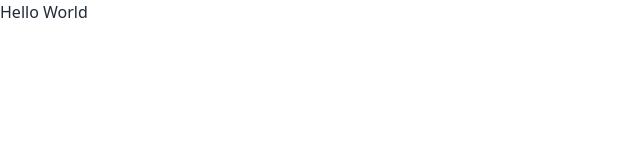
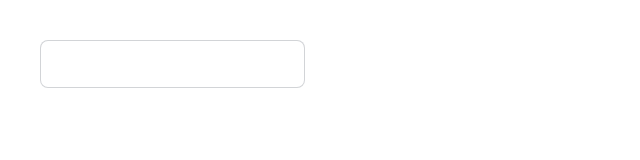
Before and after one commit to howard-tzw/vue-starter, a Vue app: page / in a window 1280 px wide. Shown: the top 160 px of the page, without its empty margins (0-640 px from the left). Built offline with nearby package versions, Linux system fonts and the light colour scheme.

Commit message:
dev: defineModel

```diff
--- a/src/App.vue
+++ b/src/App.vue
@@ -1,5 +1,5 @@
 <template>
-	<div class="min-h-screen">
+	<div class="min-h-screen p-10">
 		<router-view></router-view>
 	</div>
 </template>
--- /dev/null
+++ b/src/components/TestInput.vue
@@ -0,0 +1,9 @@
+<script setup lang="ts">
+const modelValue = defineModel()
+</script>
+
+<template>
+	<div>
+		<input class="input input-bordered" v-model="modelValue" />
+	</div>
+</template>
--- a/src/views/Home.vue
+++ b/src/views/Home.vue
@@ -1,7 +1,18 @@
-<script setup lang="ts"></script>
+<script setup lang="ts">
+import { ref, watch } from 'vue'
+import TestInput from '@/components/TestInput.vue'
+
+const text = ref('')
+
+watch(text, () => {
+	console.log(text.value)
+})
+</script>
 
 <template>
-	<div>Hello World</div>
+	<div>
+		<TestInput v-model="text"></TestInput>
+	</div>
 </template>
 
 <style lang="css"></style>
--- a/vite.config.ts
+++ b/vite.config.ts
@@ -4,10 +4,16 @@ import { resolve } from 'path'
 
 // https://vitejs.dev/config/
 export default defineConfig({
-  plugins: [vue()],
-  resolve: {
-    alias: {
-      '@': resolve(__dirname, './src'),
-    },
-  },
+	plugins: [
+		vue({
+			script: {
+				defineModel: true,
+			},
+		}),
+	],
+	resolve: {
+		alias: {
+			'@': resolve(__dirname, './src'),
+		},
+	},
 })
```
